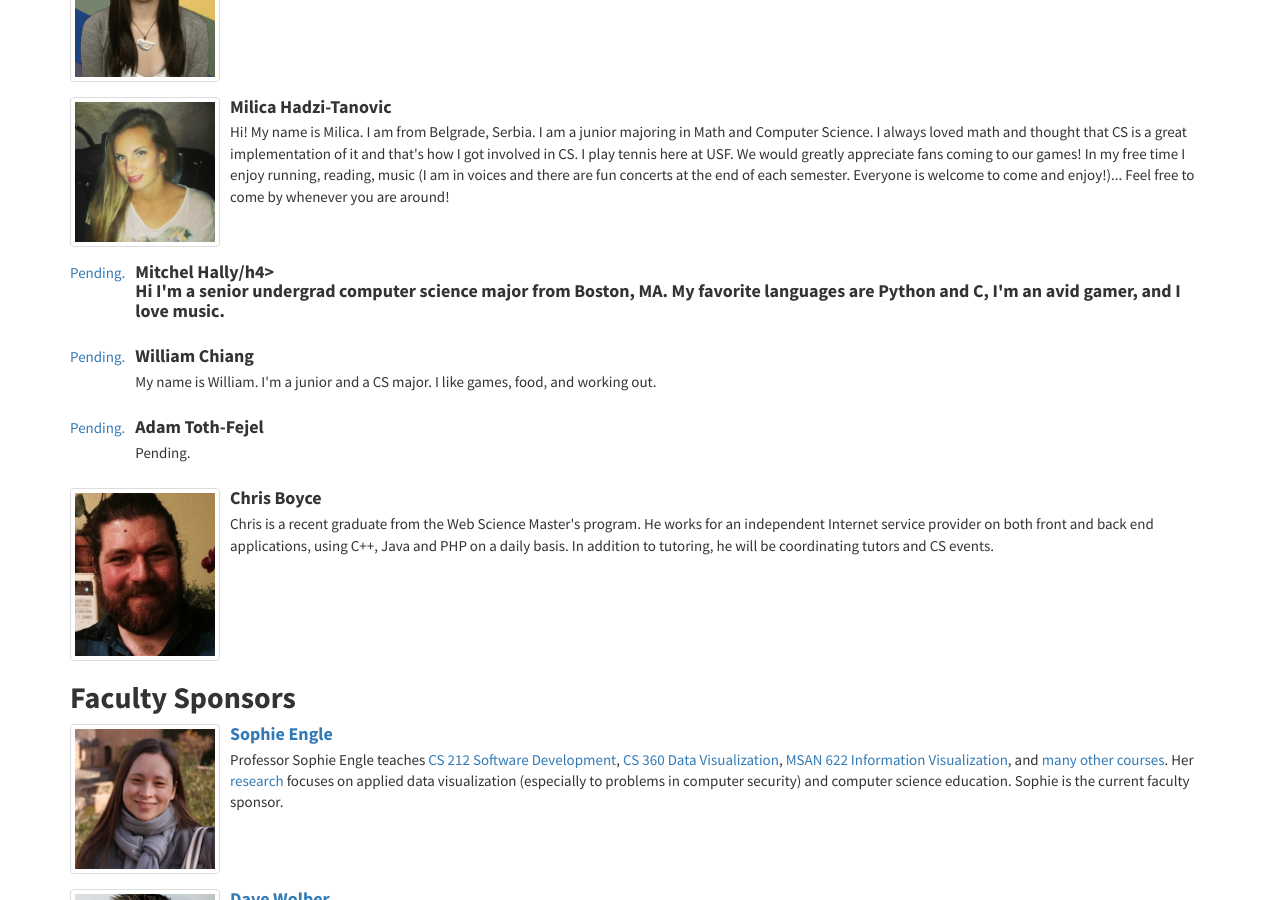
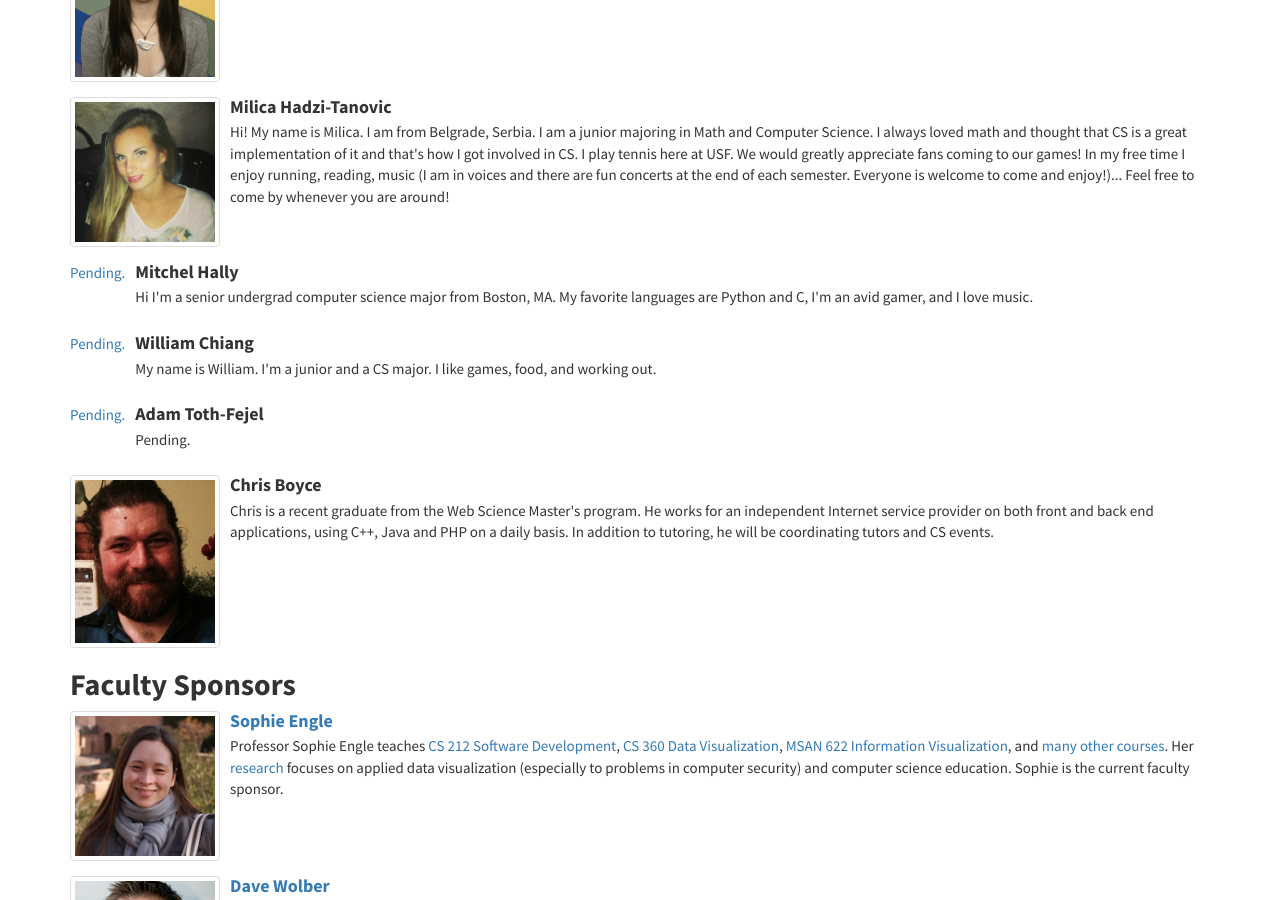
Before and after one commit to CSTutors/CSTutors.github.io, a Jekyll site: the page built from tutors/index.html, in a window 1280 px wide and 900 px high, scrolled down 581 px. Built offline with Jekyll 4.4.1, drawn with Linux system fonts in a browser that asks for light colours; nearby versions of some CDN libraries.

Commit message:
Update index.html

```diff
--- a/tutors/index.html
+++ b/tutors/index.html
@@ -52,7 +52,7 @@ lead: 'Meet the current and past tutors below, as well as the faculty sponsors.
         </a>
 
         <div class="media-body">
-            <h4 class="media-heading">Mitchel Hally/h4>
+            <h4 class="media-heading">Mitchel Hally</h4>
 
             <p>Hi I'm a senior undergrad computer science major from Boston, MA. My favorite languages are Python and C, I'm an avid gamer, and I love music. </p>
         </div>
```
